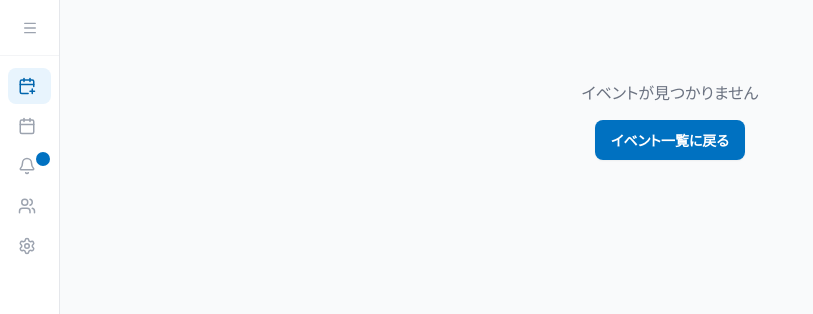
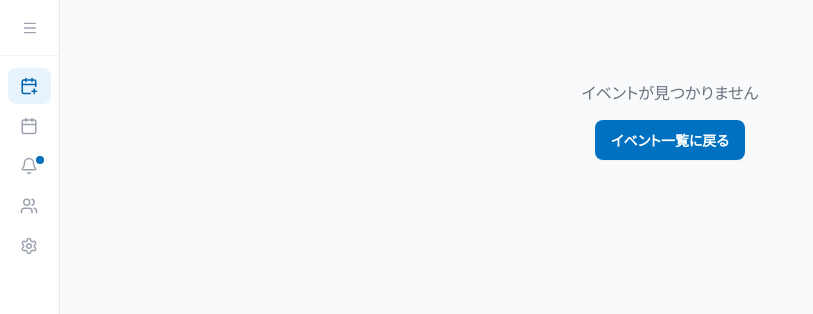
Before and after one commit to kohei-sk/sync-pro-hr, a Next.js app: page /dashboard/events/1 in a window 1280 px wide. Both pictures are taken after a click on the button 211 px from the left and 27 px from the top of the page. Shown: the top 314 px of the page, without its empty margins (0-813 px from the left). Built offline with nearby package versions, Linux system fonts and the light colour scheme.

Commit message:
サイドバー調整2

```diff
--- a/src/components/layout/sidebar.tsx
+++ b/src/components/layout/sidebar.tsx
@@ -82,10 +82,11 @@ export function Sidebar() {
               href={item.href}
               title={!isExpanded ? item.name : undefined}
               className={cn(
-                "relative flex items-center gap-2.5 rounded-lg px-2.5 py-2 text-sm font-medium transition-colors",
+                "relative flex items-center rounded-lg px-2.5 py-2 text-sm font-medium transition-all",
                 isActive
                   ? "bg-primary-50 text-primary-700"
-                  : "text-gray-600 hover:bg-gray-50 hover:text-gray-900"
+                  : "text-gray-600 hover:bg-gray-50 hover:text-gray-900",
+                isExpanded ? "gap-2.5" : "gap-0 pl-3"
               )}
             >
               <item.icon
@@ -96,8 +97,8 @@ export function Sidebar() {
               />
               <span
                 className={cn(
-                  "flex-1 whitespace-nowrap transition-all duration-200",
-                  isExpanded ? "opacity-100" : "opacity-0 w-0 overflow-hidden"
+                  "whitespace-nowrap transition-all duration-200",
+                  isExpanded ? "flex-1 opacity-100" : "flex-none opacity-0 w-0 overflow-hidden"
                 )}
               >
                 {item.name}
@@ -108,7 +109,7 @@ export function Sidebar() {
                 </span>
               )}
               {item.showBadge && unreadCount > 0 && !isExpanded && (
-                <span className="absolute left-7 top-1 flex h-3.5 w-3.5 items-center justify-center rounded-full bg-primary-500 text-[8px] font-bold text-white" />
+                <span className="absolute left-7 top-2 flex h-2 w-2 items-center justify-center rounded-full bg-primary-500 text-[8px] font-bold text-white" />
               )}
             </Link>
           );
```
